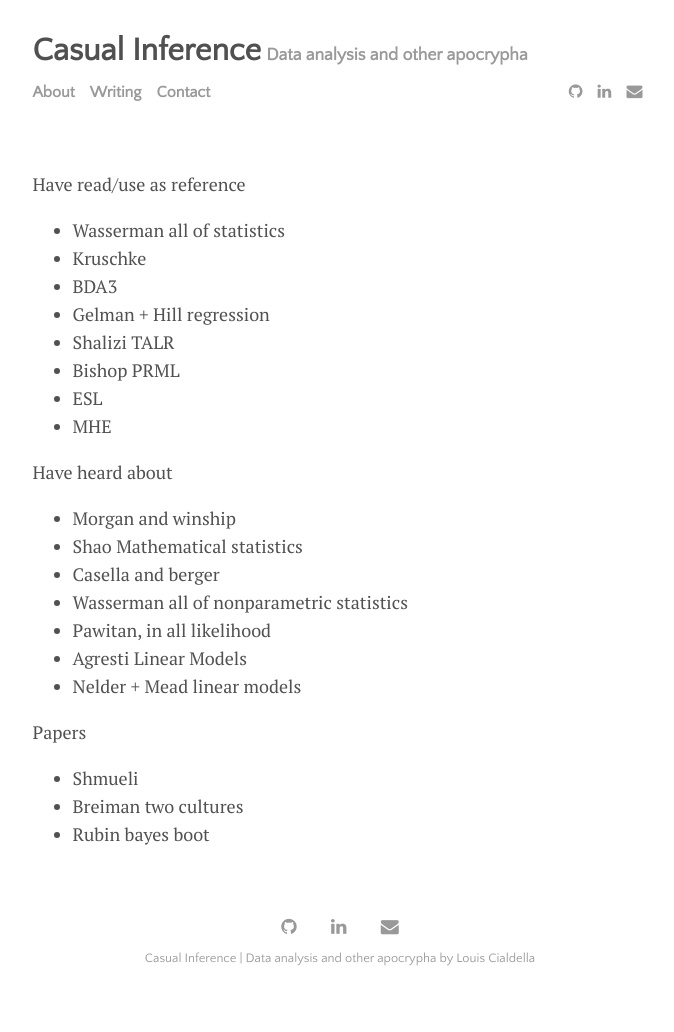
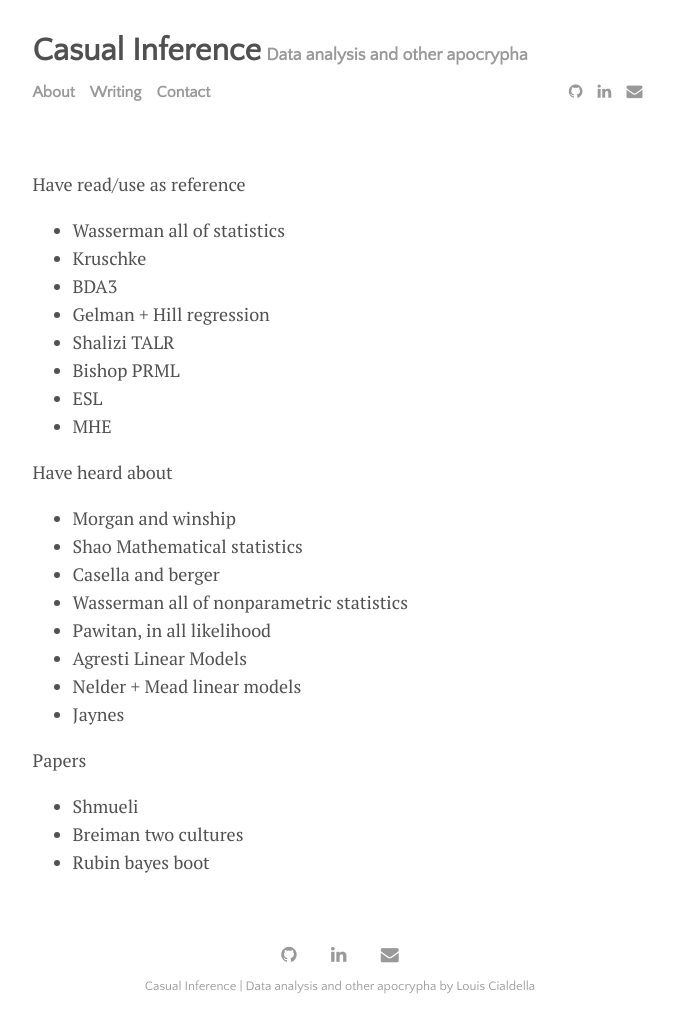
Before and after one commit to lmc2179/lmc2179.github.io, a Jekyll site: the page built from drafts/Reading.md, in a window 1280 px wide. Shown: the whole page, without its empty margins (300-974 px from the left). Built offline with Jekyll 4.4.1, drawn with Linux system fonts in a browser that asks for light colours; our own code applies the rules of GitHub Pages for plain Markdown files; before the commit the page ends 1004 px from its top, so only the background shows below that.

Commit message:
Update Reading.md

```diff
--- a/drafts/Reading.md
+++ b/drafts/Reading.md
@@ -16,6 +16,7 @@ Have heard about
 - Pawitan, in all likelihood
 - Agresti Linear Models
 - Nelder + Mead linear models
+- Jaynes
 
 Papers
 - Shmueli
```
